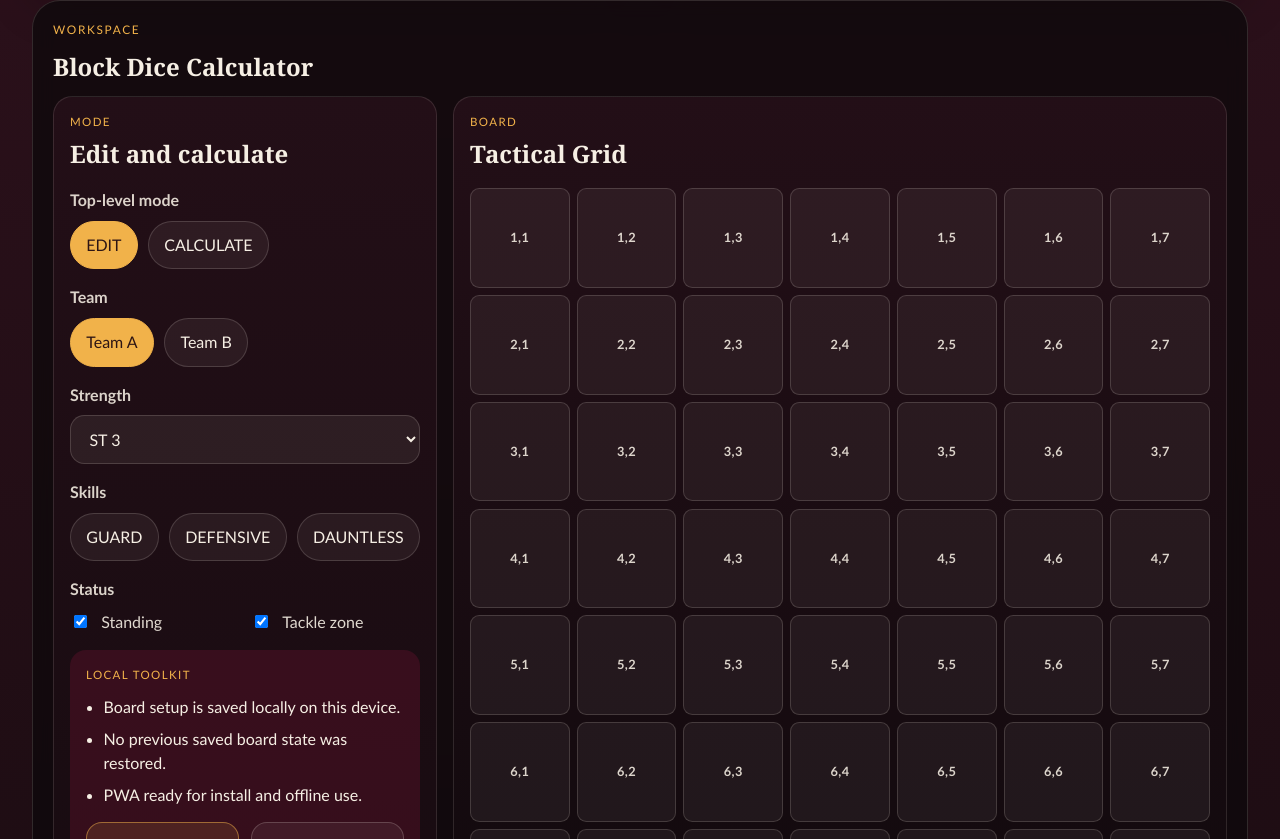
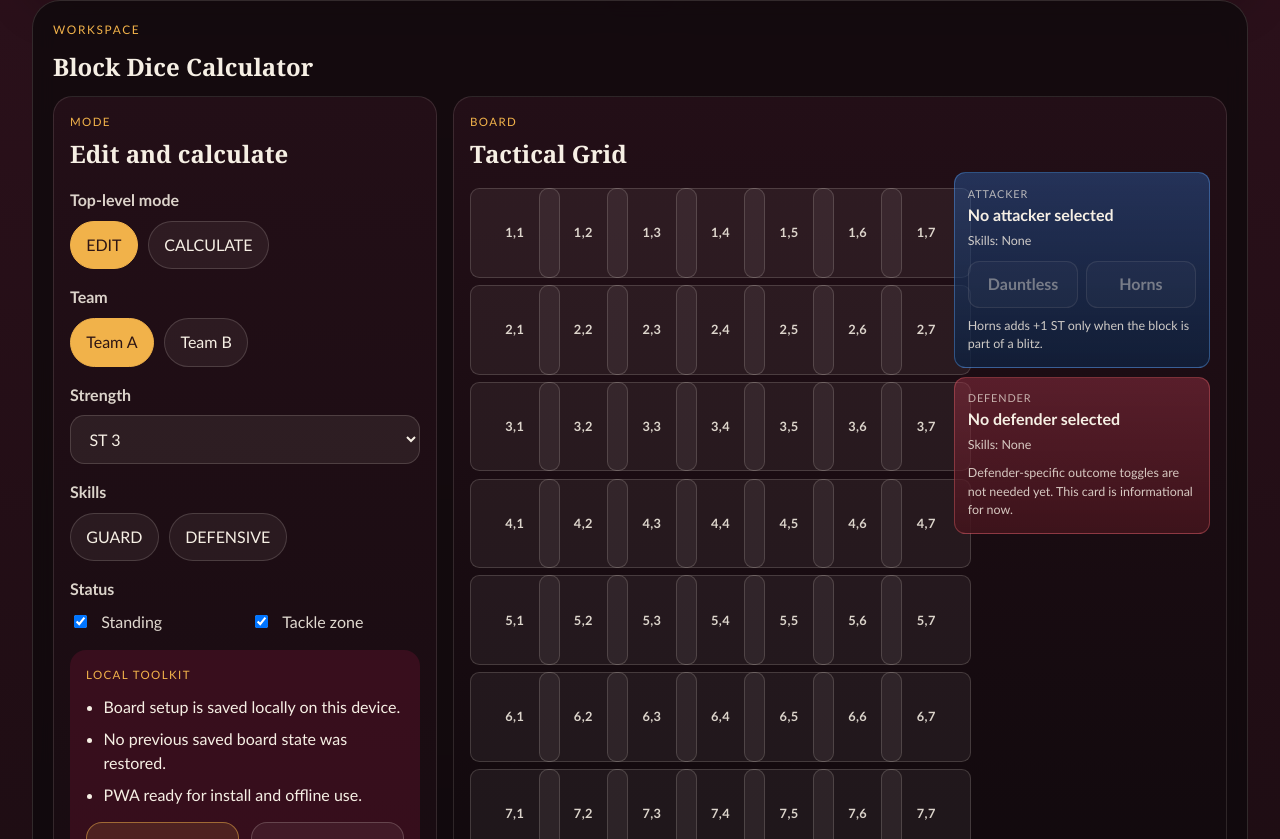
Before and after one commit to safeathomeapp/bloodbowltoolkit, a React (Vite) app: page / in a window 1280 px wide. Shown: the part 1181-2020 px from the top of the page. Built offline with nearby package versions, Linux system fonts and the light colour scheme.

Commit message:
feat: add player cards and attacker controls

```diff
--- a/src/shared/types/game.ts
+++ b/src/shared/types/game.ts
@@ -1,6 +1,6 @@
 export type TeamSide = 'A' | 'B'
 
-export type Skill = 'GUARD' | 'DEFENSIVE' | 'DAUNTLESS'
+export type Skill = 'GUARD' | 'DEFENSIVE' | 'DAUNTLESS' | 'HORNS'
 
 export interface Position {
   row: number
--- a/src/tools/block-dice/components/BlockDiceCalculator.module.css
+++ b/src/tools/block-dice/components/BlockDiceCalculator.module.css
@@ -246,12 +246,98 @@
   gap: 0.5rem;
 }
 
+.boardWorkspace {
+  display: grid;
+  gap: 0.7rem;
+}
+
 .grid {
   margin-top: 1rem;
   display: grid;
   grid-template-columns: repeat(7, minmax(0, 1fr));
   gap: 0.45rem;
   width: 100%;
+}
+
+.playerCardGrid {
+  display: grid;
+  grid-template-columns: repeat(2, minmax(0, 1fr));
+  gap: 0.55rem;
+}
+
+.playerCard {
+  padding: 0.8rem;
+  border-radius: 0.72rem;
+  border: 1px solid rgba(246, 239, 228, 0.16);
+  min-height: 100%;
+}
+
+.playerCardTeamA {
+  background: linear-gradient(180deg, rgba(41, 90, 161, 0.48), rgba(17, 32, 59, 0.88));
+  border-color: rgba(96, 169, 255, 0.38);
+}
+
+.playerCardTeamB {
+  background: linear-gradient(180deg, rgba(161, 51, 71, 0.46), rgba(65, 20, 28, 0.9));
+  border-color: rgba(248, 108, 115, 0.34);
+}
+
+.playerCardHeader {
+  display: grid;
+  gap: 0.2rem;
+}
+
+.playerCardLabel {
+  margin: 0;
+  text-transform: uppercase;
+  letter-spacing: 0.08em;
+  font-size: 0.68rem;
+  color: rgba(246, 239, 228, 0.7);
+}
+
+.playerCardName {
+  margin: 0;
+  font-size: 1rem;
+  font-weight: 800;
+  line-height: 1.1;
+}
+
+.playerCardMeta,
+.playerCardNote {
+  margin: 0.55rem 0 0;
+  color: rgba(246, 239, 228, 0.82);
+  font-size: 0.78rem;
+}
+
+.playerCardToggleRow {
+  margin-top: 0.65rem;
+  display: grid;
+  grid-template-columns: repeat(2, minmax(0, 1fr));
+  gap: 0.45rem;
+}
+
+.playerToggle,
+.playerToggleActive {
+  border-radius: 0.72rem;
+  padding: 0.65rem 0.55rem;
+  font-weight: 800;
+  border: 1px solid rgba(246, 239, 228, 0.18);
+}
+
+.playerToggle {
+  background: rgba(246, 239, 228, 0.06);
+  color: rgba(246, 239, 228, 0.84);
+}
+
+.playerToggleActive {
+  background: rgba(241, 178, 74, 0.18);
+  color: #fbe2a8;
+  border-color: rgba(241, 178, 74, 0.42);
+}
+
+.playerToggle:disabled,
+.playerToggleActive:disabled {
+  opacity: 0.5;
 }
 
 .cell,
@@ -530,8 +616,13 @@
     padding: 0.5rem;
   }
 
+  .boardWorkspace {
+    gap: 0.45rem;
+  }
+
   .grid {
     gap: 0.16rem;
+    margin-top: 0.7rem;
   }
 
   .cell,
@@ -595,6 +686,36 @@
     font-size: 1.3rem;
   }
 
+  .playerCardGrid {
+    gap: 0.4rem;
+  }
+
+  .playerCard {
+    padding: 0.55rem;
+    border-radius: 0.58rem;
+  }
+
+  .playerCardName {
+    font-size: 0.86rem;
+  }
+
+  .playerCardMeta,
+  .playerCardNote,
+  .playerCardLabel {
+    font-size: 0.66rem;
+  }
+
+  .playerCardToggleRow {
+    gap: 0.3rem;
+  }
+
+  .playerToggle,
+  .playerToggleActive {
+    padding: 0.5rem 0.4rem;
+    border-radius: 0.58rem;
+    font-size: 0.66rem;
+  }
+
   .bottomSheet {
     width: 100%;
     max-height: 92vh;
@@ -617,6 +738,16 @@
     grid-column: 1 / -1;
   }
 
+  .boardWorkspace {
+    grid-template-columns: minmax(0, 1fr) 16rem;
+    align-items: start;
+  }
+
+  .playerCardGrid {
+    grid-template-columns: minmax(0, 1fr);
+    align-content: start;
+  }
+
   .bottomSheet {
     border-radius: 1.5rem 1.5rem 0 0;
     padding: 1.25rem 1.25rem 1.6rem;
--- a/src/tools/block-dice/components/BlockDiceCalculator.tsx
+++ b/src/tools/block-dice/components/BlockDiceCalculator.tsx
@@ -99,6 +99,14 @@ function getProfileStrength(player: PlacedPlayer, profiles: PlayerProfile[]) {
 function getProfileSkills(player: PlacedPlayer, profiles: PlayerProfile[]) {
   const profile = profiles.find((entry) => entry.id === player.profileId)
   return profile?.skills ?? []
+}
+
+function getProfileForPlayer(player: PlacedPlayer | null, profiles: PlayerProfile[]) {
+  if (!player) {
+    return null
+  }
+
+  return profiles.find((entry) => entry.id === player.profileId) ?? null
 }
 
 function getTokenRoleLabel(options: { isBlocker: boolean; isTarget: boolean; isBlitzing: boolean }) {
@@ -279,6 +287,20 @@ export function BlockDiceCalculator() {
     setSelectedBlitzCandidateKey((currentKey) => (currentKey === key ? null : currentKey))
   }
 
+  const togglePlayerSkill = (player: PlacedPlayer | null, skill: Skill) => {
+    if (!player?.profileId) {
+      return
+    }
+
+    setPlayerProfiles((currentProfiles) =>
+      currentProfiles.map((profile) =>
+        profile.id === player.profileId
+          ? { ...profile, skills: toggleSkill(profile.skills, skill) }
+          : profile,
+      ),
+    )
+  }
+
   const selectPlayer = (player: PlacedPlayer) => {
     setBoardState((currentState) => {
       const currentBlocker = currentState.placedPlayers.find((entry) => entry.id === currentState.blockerId)
@@ -418,6 +440,10 @@ export function BlockDiceCalculator() {
       : null
   const blockerLabel = blocker ? getProfileLabel(blocker, playerProfiles) : 'none'
   const targetLabel = target ? getProfileLabel(target, playerProfiles) : 'none'
+  const blockerProfile = getProfileForPlayer(blocker, playerProfiles)
+  const targetProfile = getProfileForPlayer(target, playerProfiles)
+  const blockerSkills = blockerProfile?.skills ?? []
+  const targetSkills = targetProfile?.skills ?? []
   const selectionHint =
     appMode === 'EDIT'
       ? 'Edit mode is active. Tap an empty square to place the configured player or an occupied square to remove one.'
@@ -433,7 +459,7 @@ export function BlockDiceCalculator() {
   const calculation =
     previewMode === 'BLITZ' && target
       ? selectedCandidate?.calculation ?? candidateResult?.preferredCandidate?.calculation ?? activePreview?.calculation ?? null
-      : activePreview?.calculation ?? (blocker && target ? calculateBlockDice(boardState, playerProfiles) : null)
+      : activePreview?.calculation ?? (blocker && target ? calculateBlockDice(boardState, playerProfiles, { isBlitz: false }) : null)
 
   const clearLongPressTimer = () => {
     if (longPressTimerRef.current !== null) {
@@ -561,7 +587,7 @@ export function BlockDiceCalculator() {
             <div className={styles.controlGroup}>
               <span className={styles.label}>Skills</span>
               <div className={styles.toggleRow}>
-                {(['GUARD', 'DEFENSIVE', 'DAUNTLESS'] as Skill[]).map((skill) => (
+                {(['GUARD', 'DEFENSIVE'] as Skill[]).map((skill) => (
                   <button
                     key={skill}
                     type="button"
@@ -715,6 +741,7 @@ export function BlockDiceCalculator() {
           </h3>
         </div>
 
+        <div className={styles.boardWorkspace}>
           <div className={styles.grid} role="grid" aria-label="7 by 7 tactical grid">
             {Array.from({ length: GRID_SIZE }, (_, row) =>
               Array.from({ length: GRID_SIZE }, (_, col) => {
@@ -819,6 +846,63 @@ export function BlockDiceCalculator() {
                 )
               }),
             )}
+          </div>
+
+          <div className={styles.playerCardGrid} aria-label="Selected player cards">
+          <article
+            className={`${styles.playerCard} ${
+              (blocker?.teamSide ?? 'A') === 'A' ? styles.playerCardTeamA : styles.playerCardTeamB
+            }`}
+          >
+            <div className={styles.playerCardHeader}>
+              <p className={styles.playerCardLabel}>Attacker</p>
+              <p className={styles.playerCardName}>{blockerLabel !== 'none' ? blockerLabel : 'No attacker selected'}</p>
+            </div>
+            <p className={styles.playerCardMeta}>
+              Skills: {blockerSkills.length > 0 ? blockerSkills.join(', ') : 'None'}
+            </p>
+            <div className={styles.playerCardToggleRow}>
+              <button
+                type="button"
+                className={blockerSkills.includes('DAUNTLESS') ? styles.playerToggleActive : styles.playerToggle}
+                onClick={() => togglePlayerSkill(blocker, 'DAUNTLESS')}
+                disabled={!blocker}
+                aria-pressed={blockerSkills.includes('DAUNTLESS')}
+              >
+                Dauntless
+              </button>
+              <button
+                type="button"
+                className={blockerSkills.includes('HORNS') ? styles.playerToggleActive : styles.playerToggle}
+                onClick={() => togglePlayerSkill(blocker, 'HORNS')}
+                disabled={!blocker}
+                aria-pressed={blockerSkills.includes('HORNS')}
+              >
+                Horns
+              </button>
+            </div>
+            <p className={styles.playerCardNote}>
+              Horns adds +1 ST only when the block is part of a blitz.
+            </p>
+          </article>
+
+          <article
+            className={`${styles.playerCard} ${
+              (target?.teamSide ?? 'B') === 'A' ? styles.playerCardTeamA : styles.playerCardTeamB
+            }`}
+          >
+            <div className={styles.playerCardHeader}>
+              <p className={styles.playerCardLabel}>Defender</p>
+              <p className={styles.playerCardName}>{targetLabel !== 'none' ? targetLabel : 'No defender selected'}</p>
+            </div>
+            <p className={styles.playerCardMeta}>
+              Skills: {targetSkills.length > 0 ? targetSkills.join(', ') : 'None'}
+            </p>
+            <p className={styles.playerCardNote}>
+              Defender-specific outcome toggles are not needed yet. This card is informational for now.
+            </p>
+          </article>
+        </div>
         </div>
       </section>
 
--- a/src/tools/block-dice/rules/calculateBlockDice.ts
+++ b/src/tools/block-dice/rules/calculateBlockDice.ts
@@ -7,6 +7,10 @@ import type {
   DiceChooser,
   ExplanationSection,
 } from '../types/blockDice'
+
+interface BlockCalculationOptions {
+  isBlitz?: boolean
+}
 
 interface EvaluatedPlayer {
   placedPlayer: PlacedPlayer
@@ -230,6 +234,7 @@ function buildExplanation(
   blockerLabel: string,
   targetLabel: string,
   attackerBaseSummary: string,
+  hornsSummary: string | null,
   attackerStrength: number,
   defenderStrength: number,
   offensiveAssists: AssistDetail[],
@@ -246,6 +251,7 @@ function buildExplanation(
       entries: [
         `${blockerLabel} blocks ${targetLabel}.`,
         attackerBaseSummary,
+        ...(hornsSummary ? [hornsSummary] : []),
         `Base Strength comparison: ST ${attackerStrength} vs ST ${defenderStrength}.`,
       ],
     },
@@ -274,15 +280,24 @@ function buildExplanation(
   ]
 }
 
-export function calculateBlockDice(boardState: BoardState, profiles: PlayerProfile[]): BlockDiceCalculation {
+export function calculateBlockDice(
+  boardState: BoardState,
+  profiles: PlayerProfile[],
+  options: BlockCalculationOptions = {},
+): BlockDiceCalculation {
   const blocker = requirePlayer(boardState.blockerId, boardState, profiles)
   const target = requirePlayer(boardState.targetId, boardState, profiles)
   const activeTeam = blocker.placedPlayer.teamSide
   const attackerHasDauntless = hasSkill(blocker, 'DAUNTLESS')
+  const attackerUsesHorns = Boolean(options.isBlitz) && hasSkill(blocker, 'HORNS')
   const attackerBaseStrength = attackerHasDauntless ? target.profile.strength : blocker.profile.strength
   const attackerBaseSummary = attackerHasDauntless
     ? `${blocker.profile.name ?? blocker.placedPlayer.id} uses temporary Dauntless and matches ${target.profile.name ?? target.placedPlayer.id} at ST ${target.profile.strength}.`
     : `${blocker.profile.name ?? blocker.placedPlayer.id} uses their normal base Strength of ST ${blocker.profile.strength}.`
+  const hornsModifier = attackerUsesHorns ? 1 : 0
+  const hornsSummary = attackerUsesHorns
+    ? `${blocker.profile.name ?? blocker.placedPlayer.id} gains +1 ST from Horns because this block is part of a blitz.`
+    : null
 
   const offensiveAssists = boardState.placedPlayers
     .filter((player) => player.teamSide === blocker.placedPlayer.teamSide)
@@ -322,7 +337,7 @@ export function calculateBlockDice(boardState: BoardState, profiles: PlayerProfi
   const defensiveModifier = defensiveAssists
     .filter((assist) => assist.status === 'VALID')
     .reduce((total, assist) => total + assist.strengthModifier, 0)
-  const attackerStrength = attackerBaseStrength + offensiveModifier
+  const attackerStrength = attackerBaseStrength + hornsModifier + offensiveModifier
   const defenderStrength = target.profile.strength + defensiveModifier
   const finalDice = buildFinalDiceSummary(attackerStrength, defenderStrength)
   const blockerLabel = blocker.profile.name ?? blocker.placedPlayer.id
@@ -345,7 +360,7 @@ export function calculateBlockDice(boardState: BoardState, profiles: PlayerProfi
     },
     attackerStrength: {
       base: attackerBaseStrength,
-      assistModifier: offensiveModifier,
+      assistModifier: hornsModifier + offensiveModifier,
       total: attackerStrength,
     },
     defenderStrength: {
@@ -360,6 +375,7 @@ export function calculateBlockDice(boardState: BoardState, profiles: PlayerProfi
       blockerLabel,
       targetLabel,
       attackerBaseSummary,
+      hornsSummary,
       attackerStrength,
       defenderStrength,
       offensiveAssists,
--- a/src/tools/block-dice/rules/calculatePotentialBlockCandidates.ts
+++ b/src/tools/block-dice/rules/calculatePotentialBlockCandidates.ts
@@ -114,6 +114,7 @@ export function calculatePotentialBlockCandidates(
           targetId,
         },
         profiles,
+        { isBlitz: true },
       )
 
       return {
--- a/src/tools/block-dice/rules/calculateTargetPreviews.ts
+++ b/src/tools/block-dice/rules/calculateTargetPreviews.ts
@@ -60,6 +60,7 @@ export function calculateAllTargetPreviews(
           targetId: target.id,
         },
         profiles,
+        { isBlitz: false },
       )
 
       return {
```
Also changed, not shown: 3 other files (tests, documents, lock files or other folders). Lines whose indentation alone changed are shown as unchanged.
